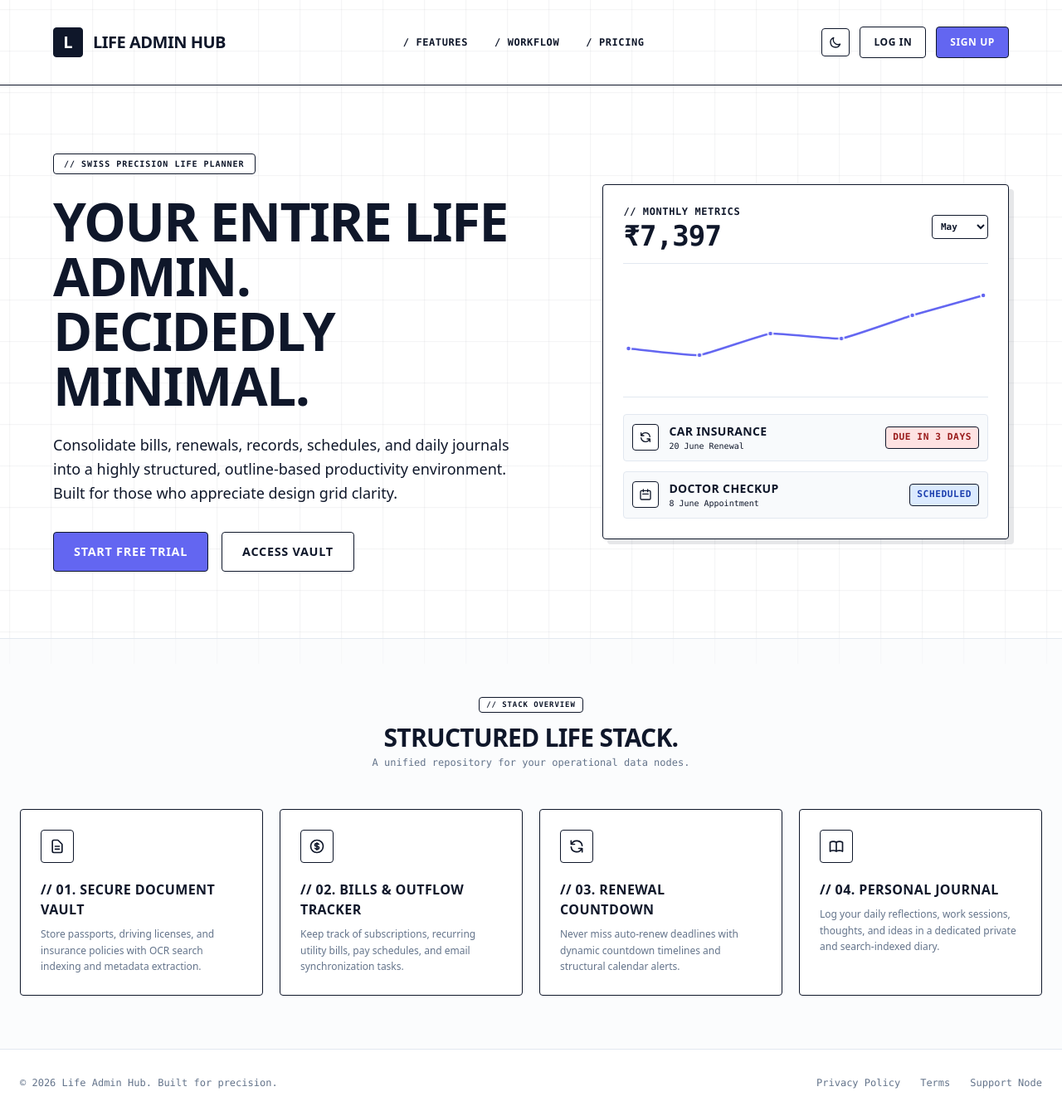
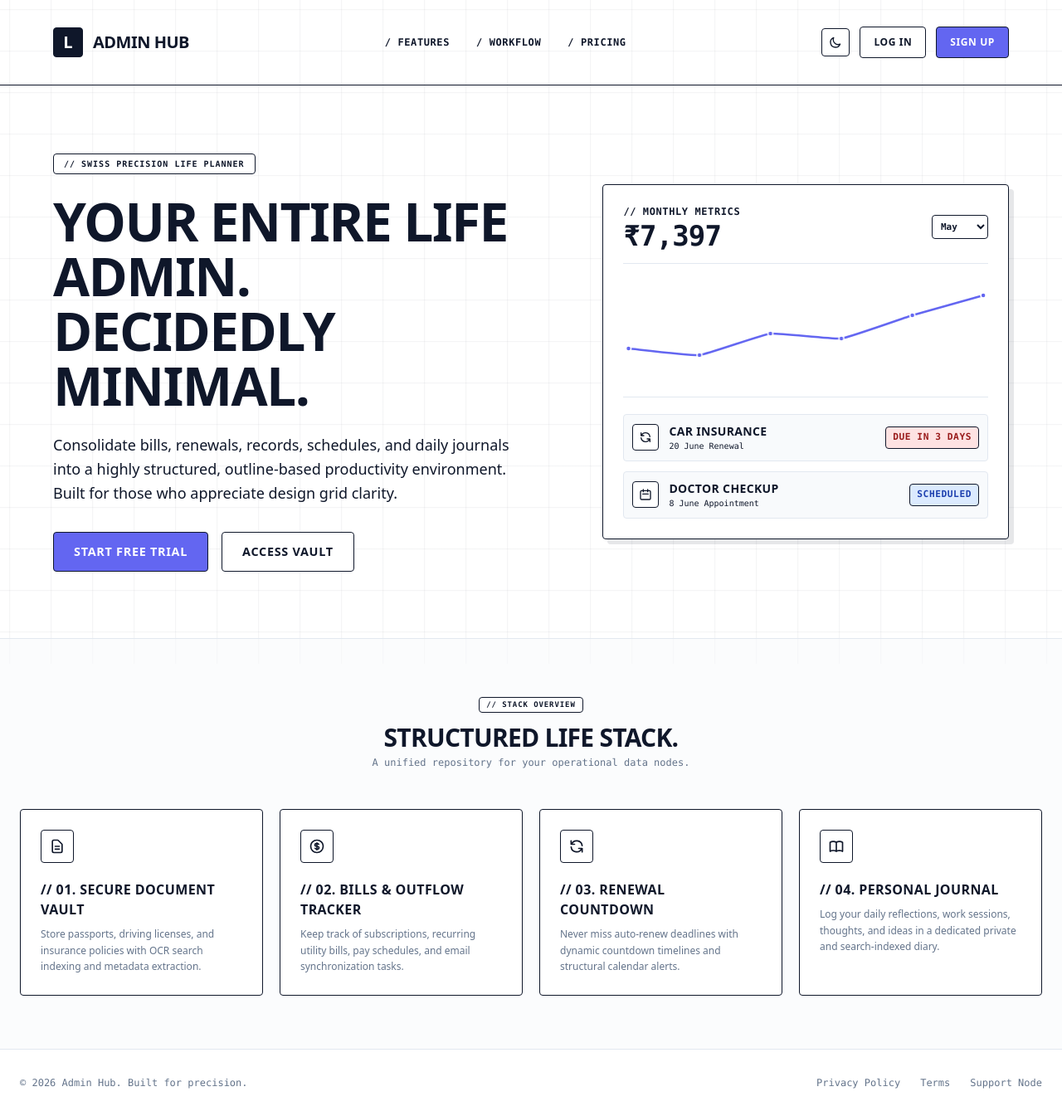
Before and after one commit to bhavesh-210/Life_Admin_Hub, a React (Vite) app: page / in a window 1280 px wide. Shown: the whole page at 83% size. Built offline with nearby package versions, Linux system fonts and the light colour scheme.

Commit message:
Fixed name in landing page

```diff
--- a/src/pages/Landing.jsx
+++ b/src/pages/Landing.jsx
@@ -120,7 +120,7 @@ export default function Landing({ setIsLoggedIn }) {
                     <div className="w-9 h-9 border-[1.5px] border-slate-900 dark:border-slate-100 bg-slate-900 text-white dark:bg-slate-100 dark:text-slate-900 flex items-center justify-center font-black text-xl rounded">
                         L
                     </div>
-                    <span className="font-extrabold text-xl uppercase tracking-tight">Life Admin Hub</span>
+                    <span className="font-extrabold text-xl uppercase tracking-tight">Admin Hub</span>
                 </div>
                 <div className="hidden md:flex gap-8 text-xs font-mono font-bold uppercase tracking-wider">
                     <a href="#about" className="opacity-60 hover:opacity-100 transition-opacity">/ Features</a>
@@ -274,7 +274,7 @@ export default function Landing({ setIsLoggedIn }) {
 
             {/* Footer */}
             <footer className="w-full py-8 border-t border-slate-200 dark:border-slate-800 max-w-7xl mx-auto px-6 flex flex-col md:flex-row justify-between items-center gap-4 text-xs font-mono">
-                <div className="text-slate-500">&copy; 2026 Life Admin Hub. Built for precision.</div>
+                <div className="text-slate-500">&copy; 2026 Admin Hub. Built for precision.</div>
                 <div className="flex gap-6 text-slate-500">
                     <a href="#" className="hover:text-slate-900 dark:hover:text-white transition-colors">Privacy Policy</a>
                     <a href="#" className="hover:text-slate-900 dark:hover:text-white transition-colors">Terms</a>
```
